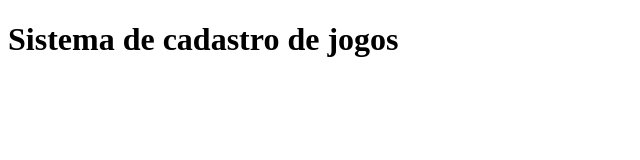
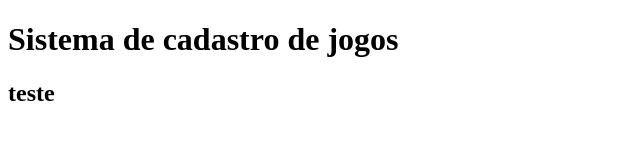
Before and after one commit to gxavierfritsch/sistema-de-cadastro, a plain HTML site: page index.html in a window 1280 px wide. Shown: the full height of the page, 0-640 px from the left. Drawn offline with Linux system fonts and the light colour scheme.

Commit message:
Adicionando um console.log no app.js

```diff
--- a/app.js
+++ b/app.js
@@ -1,2 +1,3 @@
 console.log("Rodando o sistema de gerenciamento de jogos");
 console.log("Fiz uma alteração dem você ver!");
+console.log("Outro para fazer o teste");
--- a/index.html
+++ b/index.html
@@ -7,6 +7,7 @@
 </head>
 <body>
     <h1>Sistema de cadastro de jogos</h1>
+    <h2>teste</h2>
     <script src="app.js"></script>
 </body>
 </html>
```
